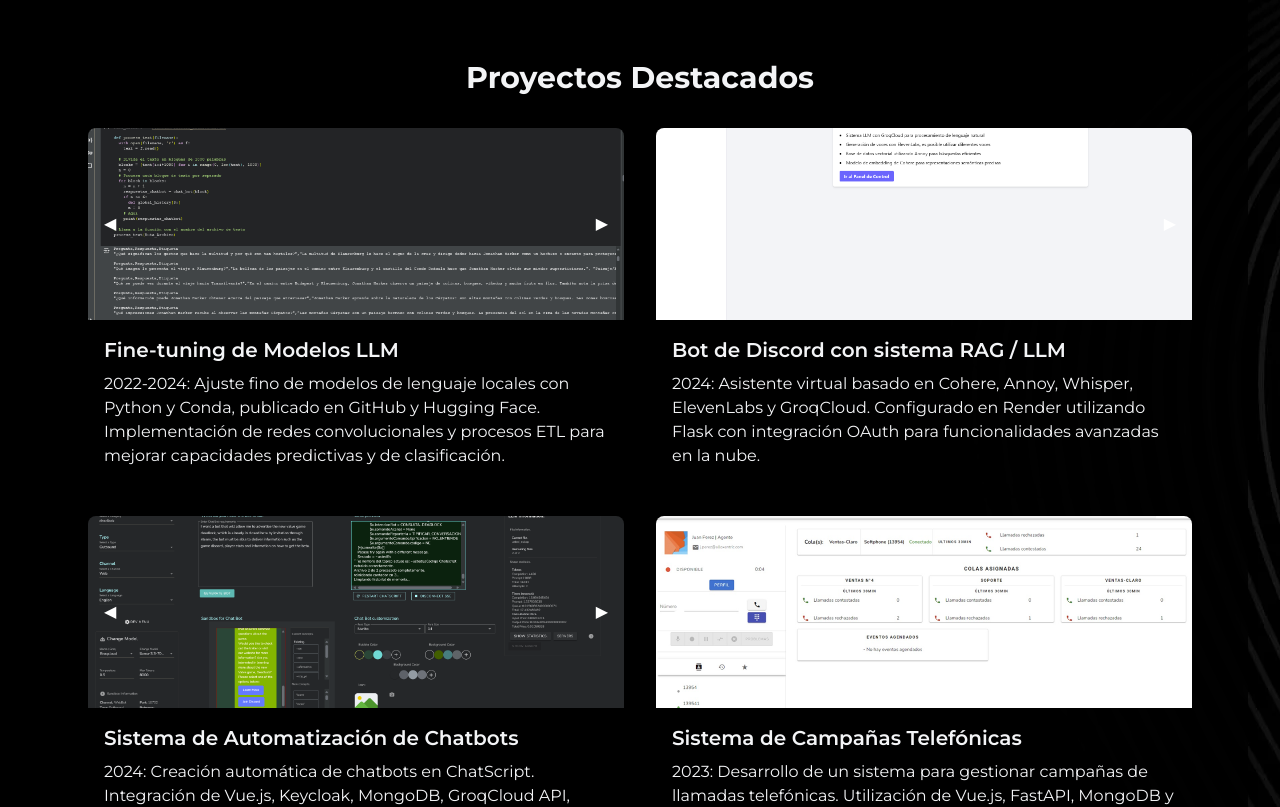
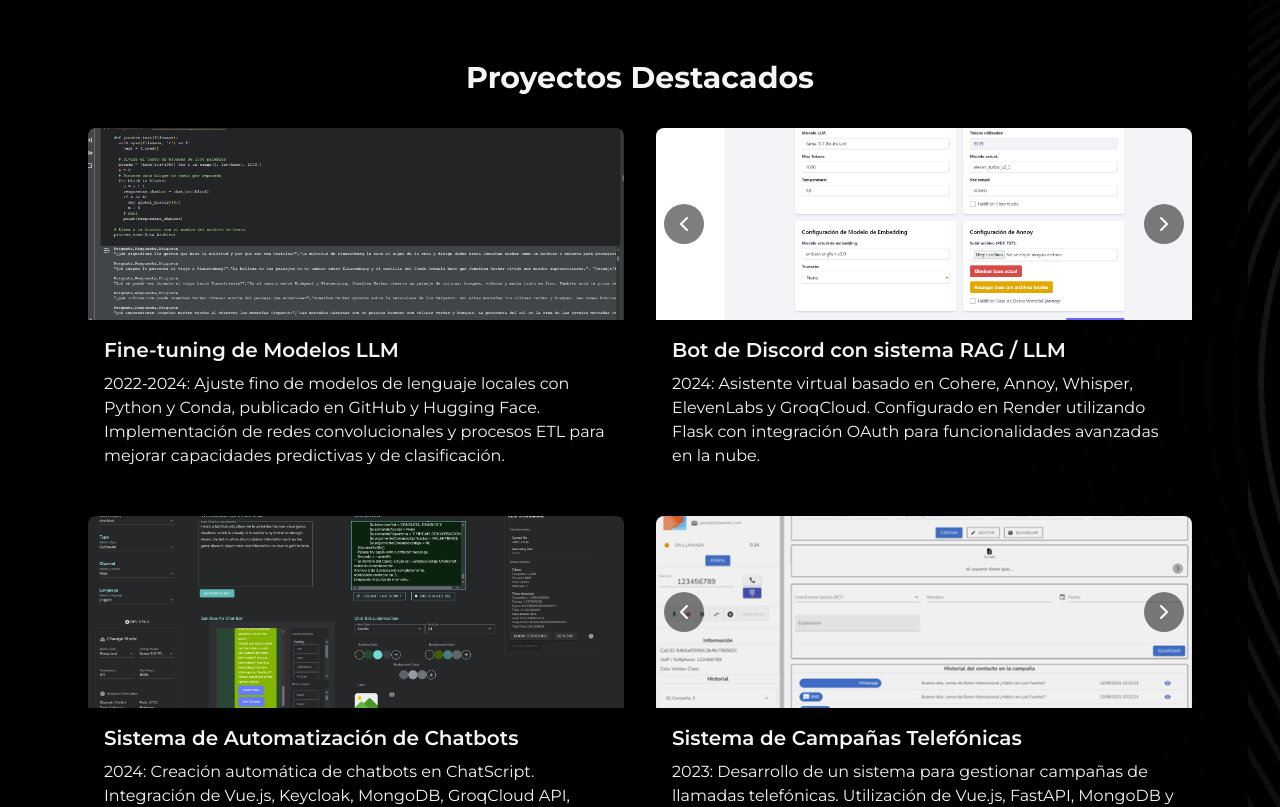
Before and after one commit to CristRamirezG/portfolio, a Next.js app: page / in a window 1280 px wide. Shown: the part 2660-3467 px from the top of the page. Built offline with nearby package versions, Linux system fonts and the light colour scheme.

Commit message:
múltiples imágenes para los proyectos.

```diff
--- a/app/components/Projects.tsx
+++ b/app/components/Projects.tsx
@@ -1,6 +1,8 @@
-import { useState } from "react";
+import { useState, useEffect } from "react";
 import Image from "next/image";
 import Link from "next/link";
+import { ChevronLeft, ChevronRight } from 'lucide-react';
+import { motion, AnimatePresence } from "framer-motion";
 
 type Project = {
   title: string;
@@ -9,8 +11,7 @@ type Project = {
   link: string;
 };
 
-
-const projects: Project [] = [
+const projects: Project[] = [
   {
     title: "Fine-tuning de Modelos LLM",
     description:
@@ -22,7 +23,7 @@ const projects: Project [] = [
     title: "Bot de Discord con sistema RAG / LLM",
     description:
       "2024: Asistente virtual basado en Cohere, Annoy, Whisper, ElevenLabs y GroqCloud. Configurado en Render utilizando Flask con integración OAuth para funcionalidades avanzadas en la nube.",
-    images: ["/project_img/Discordbot/1.png","/project_img/Discordbot/2.png"],
+    images: ["/project_img/Discordbot/1.png", "/project_img/Discordbot/2.png"],
     link: "/proyectos/discord-bot-rag-llm",
   },
   {
@@ -36,14 +37,22 @@ const projects: Project [] = [
     title: "Sistema de Campañas Telefónicas",
     description:
       "2023: Desarrollo de un sistema para gestionar campañas de llamadas telefónicas. Utilización de Vue.js, FastAPI, MongoDB y Docker en un entorno robusto basado en Asterisk.",
-    images: ["/project_img/Phonecampaign/1.png","/project_img/Phonecampaign/2.png", "/project_img/Phonecampaign/3.png"],
+    images: [
+      "/project_img/Phonecampaign/1.png",
+      "/project_img/Phonecampaign/2.png",
+      "/project_img/Phonecampaign/3.png",
+    ],
     link: "/proyectos/phone-campaign-system",
   },
   {
     title: "Gestor de Inventario (Jupiter Pizzería)",
     description:
       "2022: Sistema integral para gestión de inventarios desarrollado con Laravel bajo el modelo MVC. Incluye frontend, backend y base de datos MySQL, optimizando la administración de recursos.",
-    images: ["/project_img/Jupiter/1.png","/project_img/Jupiter/2.png","/project_img/Jupiter/3.png"],
+    images: [
+      "/project_img/Jupiter/1.png",
+      "/project_img/Jupiter/2.png",
+      "/project_img/Jupiter/3.png",
+    ],
     link: "/proyectos/inventory-manager",
   },
 ];
@@ -73,42 +82,95 @@ export default function Projects() {
 
 function ProjectCard({ project }: { project: Project }) {
   const [currentImageIndex, setCurrentImageIndex] = useState(0);
+  const [direction, setDirection] = useState(0);
 
   const handleNextImage = () => {
-    setCurrentImageIndex((prevIndex) => (prevIndex + 1) % project.images.length);
+    setDirection(1);
+    setCurrentImageIndex(
+      (prevIndex) => (prevIndex + 1) % project.images.length
+    );
   };
 
   const handlePrevImage = () => {
+    setDirection(-1);
     setCurrentImageIndex((prevIndex) =>
       prevIndex === 0 ? project.images.length - 1 : prevIndex - 1
     );
   };
 
+  useEffect(() => {
+    const timer = setInterval(() => {
+      handleNextImage();
+    }, 5000);
+
+    return () => clearInterval(timer);
+  }, []);
+
+  const imageVariants = {
+    enter: (direction: number) => ({
+      x: direction > 0 ? 1000 : -1000,
+      opacity: 0,
+    }),
+    center: {
+      zIndex: 1,
+      x: 0,
+      opacity: 1,
+    },
+    exit: (direction: number) => ({
+      zIndex: 0,
+      x: direction < 0 ? 1000 : -1000,
+      opacity: 0,
+    }),
+  };
+
   return (
-    <div className="bg-card rounded-lg shadow-lg overflow-hidden transition-all duration-300 group-hover:scale-105 group-hover:shadow-xl">
+    <div className="bg-card rounded-lg shadow-lg overflow-hidden transition-all duration-300 hover:shadow-xl">
       <div className="relative h-48">
+        <AnimatePresence initial={false} custom={direction}>
+          <motion.div
+            key={currentImageIndex}
+            custom={direction}
+            variants={imageVariants}
+            initial="enter"
+            animate="center"
+            exit="exit"
+            transition={{
+              x: { type: "spring", stiffness: 300, damping: 30 },
+              opacity: { duration: 0.2 },
+            }}
+            className="absolute w-full h-full"
+          >
             <Image
               src={project.images[currentImageIndex]}
               alt={`${project.title} - Image ${currentImageIndex + 1}`}
               layout="fill"
               objectFit="cover"
-          className="transition-transform duration-300 group-hover:scale-110"
             />
+          </motion.div>
+        </AnimatePresence>
+        {project.images.length > 1 && (
+          <>
             <button
               onClick={handlePrevImage}
-          className="absolute top-1/2 left-2 transform -translate-y-1/2 bg-primary text-white p-2 rounded-full"
+              className="absolute top-1/2 left-2 transform -translate-y-1/2 bg-black bg-opacity-50 text-white p-2 rounded-full hover:bg-opacity-75 transition-all duration-200 z-10"
+              aria-label="Previous image"
             >
-          ◀
+              <ChevronLeft size={24} />
             </button>
             <button
               onClick={handleNextImage}
-          className="absolute top-1/2 right-2 transform -translate-y-1/2 bg-primary text-white p-2 rounded-full"
+              className="absolute top-1/2 right-2 transform -translate-y-1/2 bg-black bg-opacity-50 text-white p-2 rounded-full hover:bg-opacity-75 transition-all duration-200 z-10"
+              aria-label="Next image"
             >
-          ▶
+              <ChevronRight size={24} />
             </button>
+          </>
+        )}
       </div>
       <div className="p-4">
-        <h3 className="text-xl font-semibold text-primary mb-2">{project.title}</h3>
+        <h3 className="text-xl font-semibold text-primary mb-2">
+          {project.title}
+        </h3>
         <p className="text-muted-foreground">{project.description}</p>
       </div>
     </div>
--- a/package.json
+++ b/package.json
@@ -13,6 +13,7 @@
     "autoprefixer": "10.4.19",
     "bcrypt": "^5.1.1",
     "clsx": "^2.1.1",
+    "framer-motion": "^11.13.1",
     "lucide-react": "^0.462.0",
     "next": "^15.0.4",
     "next-auth": "5.0.0-beta.19",
```
Also changed, not shown: 1 other file (tests, documents, lock files or other folders). Lines whose indentation alone changed are shown as unchanged.
